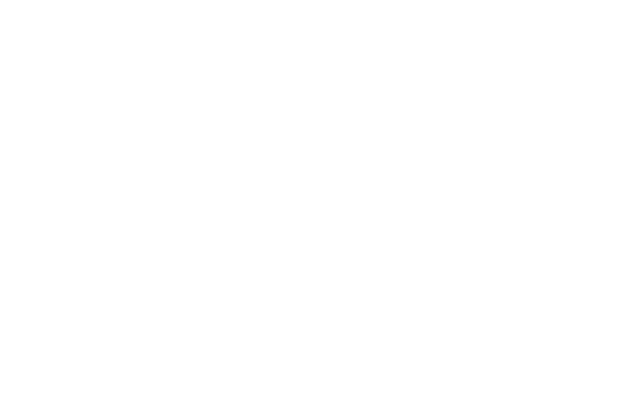
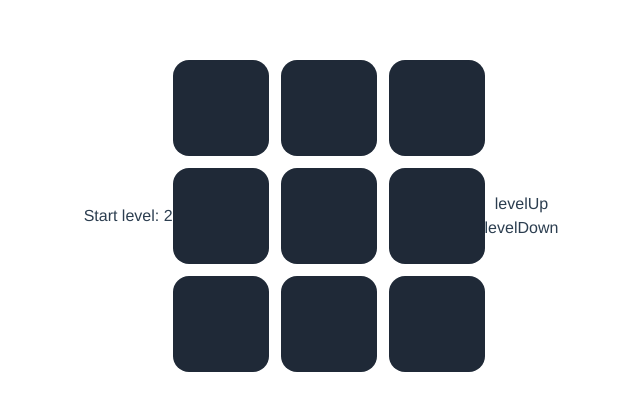
Before and after one commit to Center-for-Hybrid-Intelligence/panum, a Vue app: page / in a window 1280 px wide. Shown: the part 184-594 px from the top of the page, without its empty margins (319-959 px from the left). Built offline with nearby package versions, Linux system fonts and the light colour scheme.

Commit message:
Working logic

```diff
--- a/src/components/HelloWorld.vue
+++ /dev/null
@@ -1,24 +0,0 @@
-<template>
-  <div class="hello font-bold">
-    <h1>{{ msg }}</h1>
-    <p class="bg-green-700">
-      For a guide and recipes on how to configure / customize this project,<br>
-      check out the
-      <a href="https://cli.vuejs.org" target="_blank" rel="noopener">vue-cli documentation</a>.
-    </p>
-  </div>
-</template>
-
-<script>
-export default {
-  name: 'HelloWorld',
-  props: {
-    msg: String
-  }
-}
-</script>
-
-<!-- Add "scoped" attribute to limit CSS to this component only -->
-<style scoped>
-
-</style>
--- /dev/null
+++ b/src/components/MemoryGameGrid.vue
@@ -0,0 +1,114 @@
+<template>
+  <div class="flex justify-center items-center min-h-screen">
+    <button @click="onStart">Start level: {{level}}</button>
+    <div class="grid grid-cols-3 gap-3">
+
+      <Square
+          v-for="(color, index) in squares"
+          :key="index"
+          :color="color"
+      />
+    </div>
+    <div class="flex flex-col">
+      <button @click="levelUp">levelUp</button>
+      <button @click="levelDown">levelDown</button></div>
+  </div>
+
+
+</template>
+
+<script>
+import { ref, computed } from 'vue';
+import Square from '@/components/MemoryGameSquare.vue';
+
+export default {
+  name: 'MemoryGameGrid',
+  components: {
+    Square
+  },
+  setup() {
+    const squares = ref(Array(9).fill('')); // Initialize with empty strings
+    const level = ref(2);
+    const allColors = ['red', 'blue', 'green', 'yellow', 'purple', 'orange']; // All possible colors
+    const colors = computed(() => {
+      return allColors.slice(0, level.value); // Return the first 'level' colors
+    });
+    // Every color has to show up the same as the level
+
+    function levelUp() {
+      if (level.value < 6)
+      level.value++;
+    }
+    function levelDown() {
+      if (level.value > 2)
+      level.value--;
+     }
+    function shuffle(array) {
+      let currentIndex = array.length, temporaryValue, randomIndex;
+
+      // While there remain elements to shuffle...
+      while (0 !== currentIndex) {
+
+        // Pick a remaining element...
+        randomIndex = Math.floor(Math.random() * currentIndex);
+        currentIndex -= 1;
+
+        // And swap it with the current element.
+        temporaryValue = array[currentIndex];
+        array[currentIndex] = array[randomIndex];
+        array[randomIndex] = temporaryValue;
+      }
+
+      return array;
+    }
+    function onStart() {
+      const timeouts = Array(squares.value.length).fill(null);
+      let colorCounts = colors.value.reduce((counts, color) => ({...counts, [color]: 0}), {});
+
+      // Create an array of all the colors that will be used
+      let allColors = [];
+      for (let i = 0; i < level.value; i++) {
+        allColors = allColors.concat(colors.value);
+      }
+
+      // Shuffle the array of colors
+      let shuffledColors = shuffle(allColors);
+
+      for (let i = 0; i < shuffledColors.length; i++) {
+        setTimeout(() => {
+          const randomColor = shuffledColors[i];
+
+          let randomIndex;
+          do {
+            randomIndex = Math.floor(Math.random() * squares.value.length);
+          } while (squares.value[randomIndex] === randomColor);
+
+          console.log(randomIndex, randomColor)
+
+          // Clear existing timeout for this square
+          if (timeouts[randomIndex]) {
+            clearTimeout(timeouts[randomIndex]);
+          }
+
+          squares.value[randomIndex] = randomColor;
+          colorCounts[randomColor]++;
+
+          // Set a new timeout to revert the color back to gray after 1 second
+          timeouts[randomIndex] = setTimeout(() => {
+            colorCounts[squares.value[randomIndex]]--; // Decrement the count for the current color
+            squares.value[randomIndex] = '';
+          }, 1000);
+
+        }, i * 1000); // Delay each color change by 1 second
+      }
+    }
+
+
+
+
+
+
+    return { squares, onStart, levelUp, levelDown, level, allColors, colors };
+  },
+};
+</script>
--- /dev/null
+++ b/src/components/MemoryGameSquare.vue
@@ -0,0 +1,28 @@
+<template>
+  <div
+      class="w-24 h-24 bg-gray-800 rounded-2xl bg-gray-200"
+      :style="{ backgroundColor: color }"
+      @click="emitChoice"
+  ></div>
+</template>
+
+<script>
+
+export default {
+  name: 'MemorySquareGame',
+  props: {
+    color: {
+      type: String,
+      default: 'lightgray',
+      required: true,
+    },
+  },
+  setup(props) {
+    const emitChoice = () => {
+      this.$emit('choice', props.color);
+    };
+
+    return { emitChoice };
+  }
+};
+</script>
--- a/src/views/HomeView.vue
+++ b/src/views/HomeView.vue
@@ -1,12 +1,15 @@
 <template>
-
+<MemoryGameGrid />
 </template>
 
 <script>
 
+import MemoryGameGrid from "@/components/MemoryGameGrid.vue";
+
 export default {
   name: 'HomeView',
   components: {
+    MemoryGameGrid
   }
 }
 </script>
```
